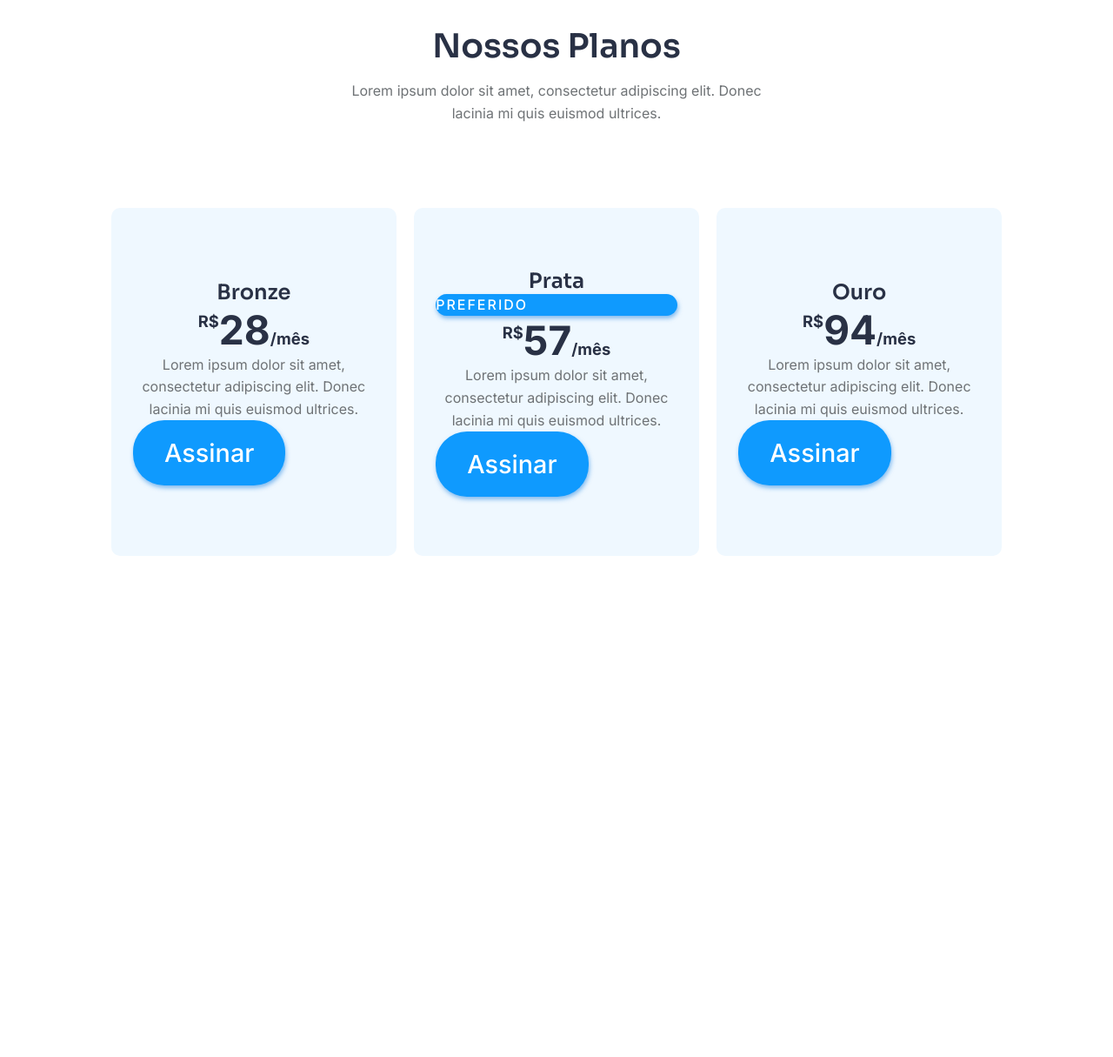
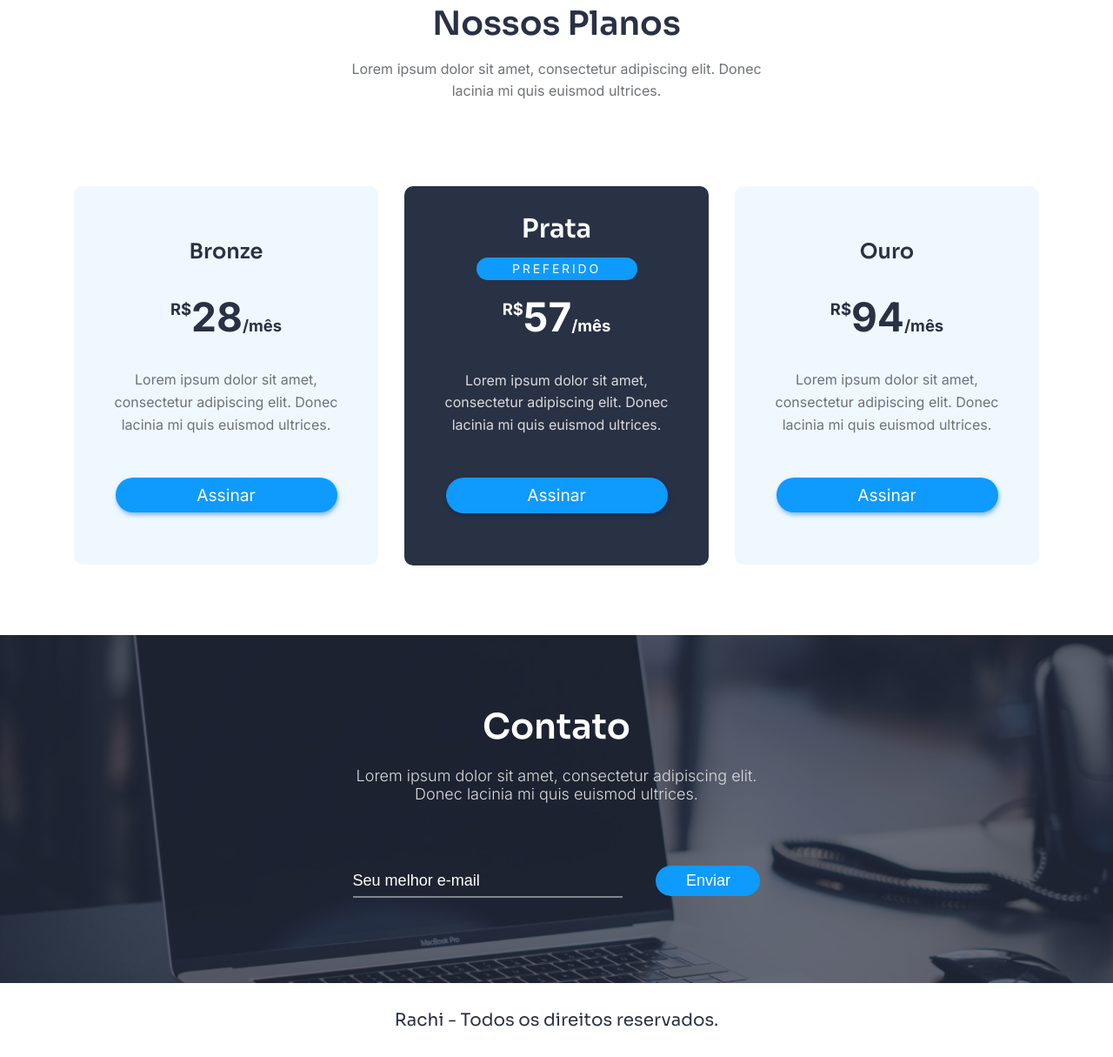
Before and after one commit to Mateus-Itacarambi/desafios-codelandia, a plain HTML site: page desafio-19/index.html in a window 1280 px wide. Shown: the part 1520-2735 px from the top of the page at 87% size. Before the commit the page ends 2239 px from the top, so only its background shows below. Drawn offline with Linux system fonts and the light colour scheme; files whose address does not match are found by name.

Commit message:
:construction:

```diff
--- a/desafio-19/css/style.css
+++ b/desafio-19/css/style.css
@@ -117,13 +117,13 @@ section#func {
     padding: 8em 0;
 }
 
-section#func .container {
+section#func {
     display: flex;
     flex-direction: column;
     align-items: center;
 }
 
-section#func .container h2, section#func .container .card_container .card_func h3, section#app .container .div_texto h2,section#plano .container h2 {
+section#func h2, section#func .card_container .card_func h3, section#app .container .div_texto h2,section#plano h2 {
     font-family: 'Sora', sans-serif;
     font-size: 3.8em;
     font-weight: 600;
@@ -131,37 +131,37 @@ section#func .container h2, section#func .container .card_container .card_func h
     margin-bottom: 1.5em;
 }
 
-section#func .container .card_container {
+section#func .card_container {
     display: flex;
     justify-content: center;
     align-items: center;
     width: 100%;
 }
 
-section#func .container .card_container .card_func{
-    width: 30%;
+section#func .card_container .card_func{
+    width: 25%;
     display: flex;
     flex-direction: column;
     align-items: center;
 }
 
-section#func .container .card_container .card_func img{
+section#func .card_container .card_func img{
     margin: 1em auto;
 }
 
-section#func .container .card_container .card_func h3{
+section#func .card_container .card_func h3{
     font-size: 1.6em;
     font-weight: 700;
     margin: .8em auto;
 }
 
-section#func .container .card_container .card_func h3{
+section#func .card_container .card_func h3{
     font-size: 1.6em;
     font-weight: 700;
     margin: 1em auto;
 }
 
-section#func .container .card_container .card_func p, section#app .container .div_texto p, section#plano .container p {
+section#func .card_container .card_func p, section#app .container .div_texto p, section#plano p {
     font-size: 1.6em;
     text-align: center;
     line-height: 1.6em;
@@ -189,7 +189,7 @@ section#app .container .div_texto h2 {
 }
 
 section#app .container .div_texto p {
-    width: 400px;
+    width: 440px;
     text-align: start;
     margin-bottom: 2.5em;
 }
@@ -250,45 +250,41 @@ section#app .container .div_img img {
 section#plano {
     width: 100%;
     padding: 8em 0;
-}
-
-section#plano .container {
+    display: flex;
     flex-direction: column;
     align-items: center;
 }
 
-section#plano .container h2 {
+section#plano h2 {
     margin-bottom: .4em;
 }
 
-section#plano .container p {
+section#plano p {
     width: 480px;
     margin-bottom: 6em;
 }
 
-section#plano .container .container_card {
+section#plano .container_card {
     display: flex;
-    justify-content: space-between;
     align-items: center;
+    margin: auto;
 }
 
-section#plano .container .container_card p {
+section#plano .container_card p {
     width: auto;
     margin-bottom: 0;
 }
 
-section#plano .container .container_card .card {
+section#plano .container_card .card {
     display: flex;
     flex-direction: column;
-    justify-content: center;
     background-color: #EFF8FF;
-    width: 32%;
-    height: 400px;
-    padding: 0 2.5em;
+    width: 350px;
+    padding: 6em 0;
     border-radius: 10px;
 }
 
-section#plano .container .container_card .card h3 {
+section#plano .container_card .card h3 {
     font-family: 'Sora', sans-serif;
     font-size: 2.4em;
     font-weight: 600;
@@ -296,7 +292,7 @@ section#plano .container .container_card .card h3 {
     color: #293145;
 }
 
-section#plano .container .container_card .card p.preco {
+section#plano .container_card .card p.preco {
     display: flex;
     justify-content: center;
     align-items: baseline;
@@ -304,29 +300,249 @@ section#plano .container .container_card .card p.preco {
     font-weight: 700;
     color: #293145;
     line-height: normal;
+    margin: .7em 0;
 }
 
-section#plano .container .container_card .card p.preco span.reais {
+section#plano .container_card .card p.preco span.reais {
     font-size: .4em;
     align-self: flex-start;
     margin-top: .4em;
 }
 
-section#plano .container .container_card .card p.preco span.mes {
+section#plano .container_card .card p.preco span.mes {
     font-size: .4em;
 }
 
-section#plano .container .container_card .card .btn_azul p{
+section#plano .container_card .card .btn_azul {
+    display: block;
+    width: 255px;
+    font-size: 1.2em;
+    padding: .4em;
+    margin: 0 auto;
+    margin-top: 4em;
+}
+
+section#plano .container_card .card .btn_azul:hover {
+    background-color: #0F9AFE;
+}
+
+section#plano .container_card .card .btn_azul p {
+    color: #fff;
+    font-weight: 400;
+}
+
+section#plano .container_card .card.preferido {
+    background-color: #293145;
+    padding-top: 3em;
+    margin: 0 3em;
+}
+
+section#plano .container_card .card.preferido h3 {
+    font-size: 3em;
     color: #fff;
 }
 
-section#plano .container .container_card .card .pref {
+section#plano .container_card .card.preferido p {
+    color: #DBDBDB;
+}
+
+section#plano .container_card .card.preferido p.preco {
+    color: #fff;
+    margin-top: 0;
+    margin-bottom: .7em;
+}
+
+section#plano .container_card .card.preferido .btn_azul p {
+    color: #fff;
+}
+
+section#plano .container_card .card.preferido .btn_azul {
+    box-shadow: 1px 3px 5px rgba(0, 42, 81, 0.5);
+    margin: 0 auto;
+    margin-top: 4em;
+}
+
+section#plano .container_card .card p.preferido {
+    width: 185px;
+    display: inline-block;
+    background-color: #0F9AFE;
     text-transform: uppercase;
     letter-spacing: .2em;
-    font-size: 1em;
-    padding: 0;
+    font-size: 1.4em;
+    color: #fff;
+    padding: .15em 0;
+    border-radius: 1em;
+    margin: 1em auto;
 }
 
-section#plano .container .container_card .card .pref p {
-    display: inline;
+section#contato {
+    position: relative;
+    width: 100%;
+    height: 400px;
+    background-image: url(../img/back_contato.png);
+    background-size: cover;
+    background-position: center;
+    background-repeat: no-repeat;
 }
+
+section#contato img {
+    position: absolute;
+    width: 100%;
+}
+
+section#contato .filtro {
+    position: absolute;
+    top: 0;
+    width: 100%;
+    height: 100%;
+    display: flex;
+    flex-direction: column;
+    align-items: center;
+    padding: 8em 0;
+    background-color: rgba(41, 49, 69, 0.7);
+}
+
+section#contato .filtro h2 {
+    font-family: 'Sora', sans-serif;
+    font-size: 4em;
+    font-weight: 600;
+    color: #fff;
+    margin-bottom: .5em;
+}
+
+section#contato .filtro p {
+    width: 470px;
+    font-size: 1.8em;
+    font-weight: 300;
+    text-align: center;
+    color: #DBDBDB;
+    margin-bottom: 4em;
+}
+
+section#contato .filtro input {
+    width: 310px;
+    background-color: transparent;
+    border: none;
+    border-bottom: 2px solid rgba(255, 255, 255, 0.444);
+    outline: none;
+    font-size: 1.8em;
+    color: #fff;
+    padding: .4em 0;
+}
+
+section#contato .filtro input:focus {
+    border-bottom: 2px solid #0F9AFE;
+}
+
+section#contato .filtro input::placeholder {
+    color: #fff;
+}
+
+section#contato .filtro input[type="submit"] {
+    width: 120px;
+    background-color: #0F9AFE;
+    border: 2px solid #0F9AFE;
+    border-radius: 2em;
+    padding: .3em 0;
+    margin-left: 2em;
+}
+
+section#contato .filtro input[type="submit"]:hover {
+    cursor: pointer;
+}
+
+footer {
+    padding: 1.5em 0;
+    font-family: 'Sora', sans-serif;
+    font-size: 2em;
+    font-weight: 400;
+    color: #293145;
+    text-align: center;
+}
+
+@media screen and (max-width: 1220px) {
+    .container {
+        width: 100vw;
+        padding: 0 2em;
+    }
+
+    header .container {
+        padding: 6em 2em;
+    }
+
+    section#func {
+        padding: 8em 2em;
+    }
+}
+
+@media screen and (max-width: 1150px) {
+    section#plano .container_card {
+        flex-direction: column;
+    }
+
+    section#plano .container_card .card {
+        width: 500px;
+        height: auto;
+    }
+
+    section#plano .container_card .card h3, section#plano .container_card .card.card.preferido h3 {
+        font-size: 3.5em;
+    }
+
+   section#plano .container_card .card.card.preferido h3 {
+        font-size: 4em;
+    }
+
+    section#plano .container_card .card p.preferido {
+        width: auto;
+        font-size: 1.8em;
+        padding: .2em 3em;
+    }
+
+    section#plano .container_card .card p.preco {
+        font-size: 7em;
+    }
+
+    section#plano .container_card .card.card.preferido {
+        margin: 4em auto;
+    }
+
+    section#plano .container_card p {
+        font-size: 2em;
+    }
+
+    section#plano .container_card .card .btn_azul, section#plano .container_card .card.card.preferido .btn_azul {
+        width: 70%;
+        margin-bottom: 2em;
+    }
+}
+
+@media screen and (max-width: 1020px) {
+    header .container .div_texto h1 {
+        font-size: 3.8em;
+    }
+}
+
+@media screen and (max-width: 925px) {
+    header .container .div_img {
+        width: 40%;
+    }
+
+    section#func .card_container {
+        justify-content: space-between;
+    }
+
+    section#func .card_container .card_func {
+        width: auto;
+    }
+}
+
+@media screen and (max-width: 800px) {
+    header .container .div_texto h1, section#func h2, section#plano h2 {
+        font-size: 3.2em;
+    }
+
+    header .container .div_texto .btn_azul {
+        font-size: 1.5em;
+    }
+}
--- a/desafio-19/index.html
+++ b/desafio-19/index.html
@@ -16,7 +16,7 @@
                 <li><a href="#func">Funcionalidades</a></li>
                 <li><a href="#app">App</a></li>
                 <li><a href="#plano">Planos</a></li>
-                <li><a href="#contato">Contatos</a></li>
+                <li><a href="#contato">Contato</a></li>
             </ul>
         </div>
     </nav>
@@ -38,7 +38,6 @@
     </header>
 
     <section id="func">
-        <div class="container">
         <h2>Como funciona</h2>
 
         <div class="card_container">
@@ -58,7 +57,6 @@
                 <img src="img/compart.png" alt="">
                 <h3>Compartilhamento</h3>
                 <p>Lorem ipsum dolor sit amet, <br> consecteteu.</p>
-                </div>
             </div>
         </div>
     </section>
@@ -96,7 +94,6 @@
     </section>
 
     <section id="plano">
-        <div class="container">
         <h2>Nossos Planos</h2>
         <p>Lorem ipsum dolor sit amet, consectetur adipiscing elit. Donec lacinia mi
         quis euismod ultrices.</p>
@@ -111,16 +108,17 @@
                     <span class="mes">/mês</span>
                 </p>
 
-                    <p>Lorem ipsum dolor sit amet, consectetur adipiscing elit. Donec lacinia
-                    mi quis euismod ultrices.</p>
+                <p>Lorem ipsum dolor sit amet, <br>
+                consectetur adipiscing elit. Donec <br>
+                lacinia mi quis euismod ultrices.</p>
 
-                    <a href=""><div class="btn_azul"><p>Assinar</p></div></a>
+                <a href="#"><div class="btn_azul"><p>Assinar</p></div></a>
             </div>
 
-                <div class="card">
+            <div class="card preferido">
                 <h3>Prata</h3>
 
-                    <div class="btn_azul pref"><p>preferido</p></div>
+                <p class="preferido">preferido</p>
 
                 <p class="preco">
                     <span class="reais">R$</span>
@@ -128,10 +126,11 @@
                     <span class="mes">/mês</span>
                 </p>
 
-                    <p>Lorem ipsum dolor sit amet, consectetur adipiscing elit. Donec lacinia
-                    mi quis euismod ultrices.</p>
+                <p>Lorem ipsum dolor sit amet, <br>
+                consectetur adipiscing elit. Donec <br>
+                lacinia mi quis euismod ultrices.</p>
 
-                    <a href=""><div class="btn_azul"><p>Assinar</p></div></a>
+                <a href="#"><div class="btn_azul"><p>Assinar</p></div></a>
             </div>
 
             <div class="card">
@@ -143,12 +142,30 @@
                     <span class="mes">/mês</span>
                 </p>
 
-                    <p>Lorem ipsum dolor sit amet, consectetur adipiscing elit. Donec lacinia
-                    mi quis euismod ultrices.</p>
+                <p>Lorem ipsum dolor sit amet, <br>
+                consectetur adipiscing elit. Donec <br>
+                lacinia mi quis euismod ultrices.</p>
 
-                    <a href=""><div class="btn_azul"><p>Assinar</p></div></a>
+                <a href="#"><div class="btn_azul"><p>Assinar</p></div></a>
+            </div>
+    </section>
+
+    <section id="contato">
+        <div class="filtro">
+
+            <h2>Contato</h2>
+
+            <p>Lorem ipsum dolor sit amet, consectetur adipiscing elit. Donec lacinia mi
+            quis euismod ultrices.</p>
+            <div class="input_contato">
+                <input type="email" name="email" placeholder="Seu melhor e-mail" required>
+                <input type="submit" name="envia" value="Enviar">
             </div>
         </div>
     </section>
+
+    <footer>
+        <p>Rachi - Todos os direitos reservados.</p>
+    </footer>
 </body>
 </html>
```
Also changed, not shown: desafio-19/img/back_contato.png (added). Lines whose indentation alone changed are shown as unchanged.
